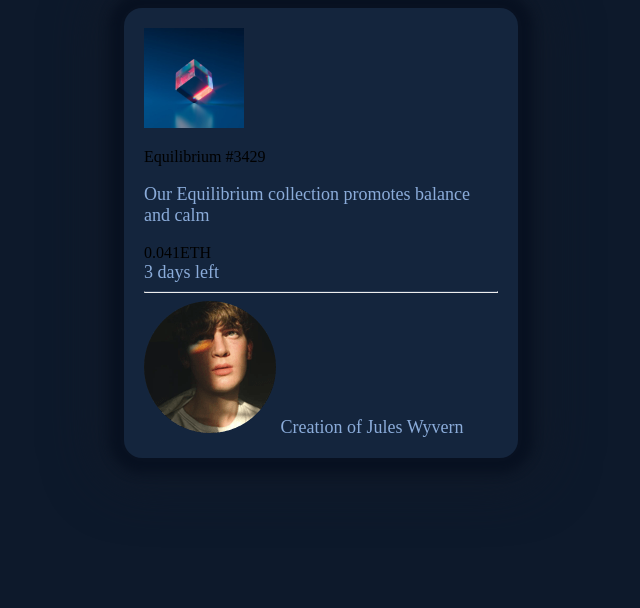
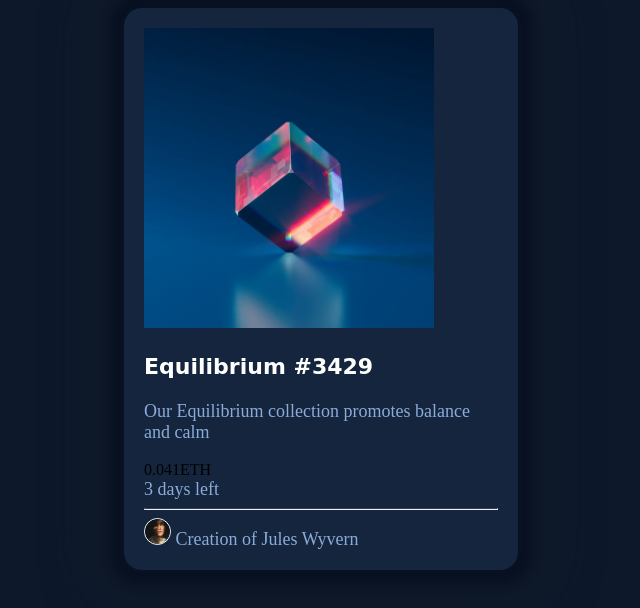
Before and after one commit to codetopiacommunity/NFT-Preview-Card-Component, a plain HTML site: page index.html in a window 1280 px wide. Shown: the whole page, without its empty margins (319-959 px from the left). Drawn offline with Linux system fonts and the light colour scheme.

Commit message:
Resizing images

```diff
--- a/index.html
+++ b/index.html
@@ -8,7 +8,7 @@
     <body>
                 <div class="NFT">
                     <div class="equilibrum_img_container">
-                        <img src="images/image-equilibrium.jpg" width="100px" height="50%">
+                        <img src="images/image-equilibrium.jpg" width="290px" height="300px">
 
                     </div>
                     <p class="equilibrum_topic">Equilibrium #3429</p>
--- a/style.css
+++ b/style.css
@@ -13,9 +13,10 @@ body{
     padding:20px;
 }
 
-.equilibrium_img_container>img{
-    width:80%;
-    height:50%;
+.equilibrium_img_container > img{
+    margin:auto;
+    border-radius: 10px;
+
 }
 
 .equilibrium_text, .days_left, .creator{
@@ -27,3 +28,17 @@ body{
 hr{
  border-top:1px solid hsl(215, 32%, 27%);
 }
+
+.equilibrum_topic{
+    color:hsl(0, 0%, 100%);
+    font-weight: 600;
+    font-size: 22px;
+    font-family:cursive;
+}
+
+.creator > img{
+    width: 25px;
+    height:25px;
+    border:1px solid white;
+    border-radius:50%;
+}
```
